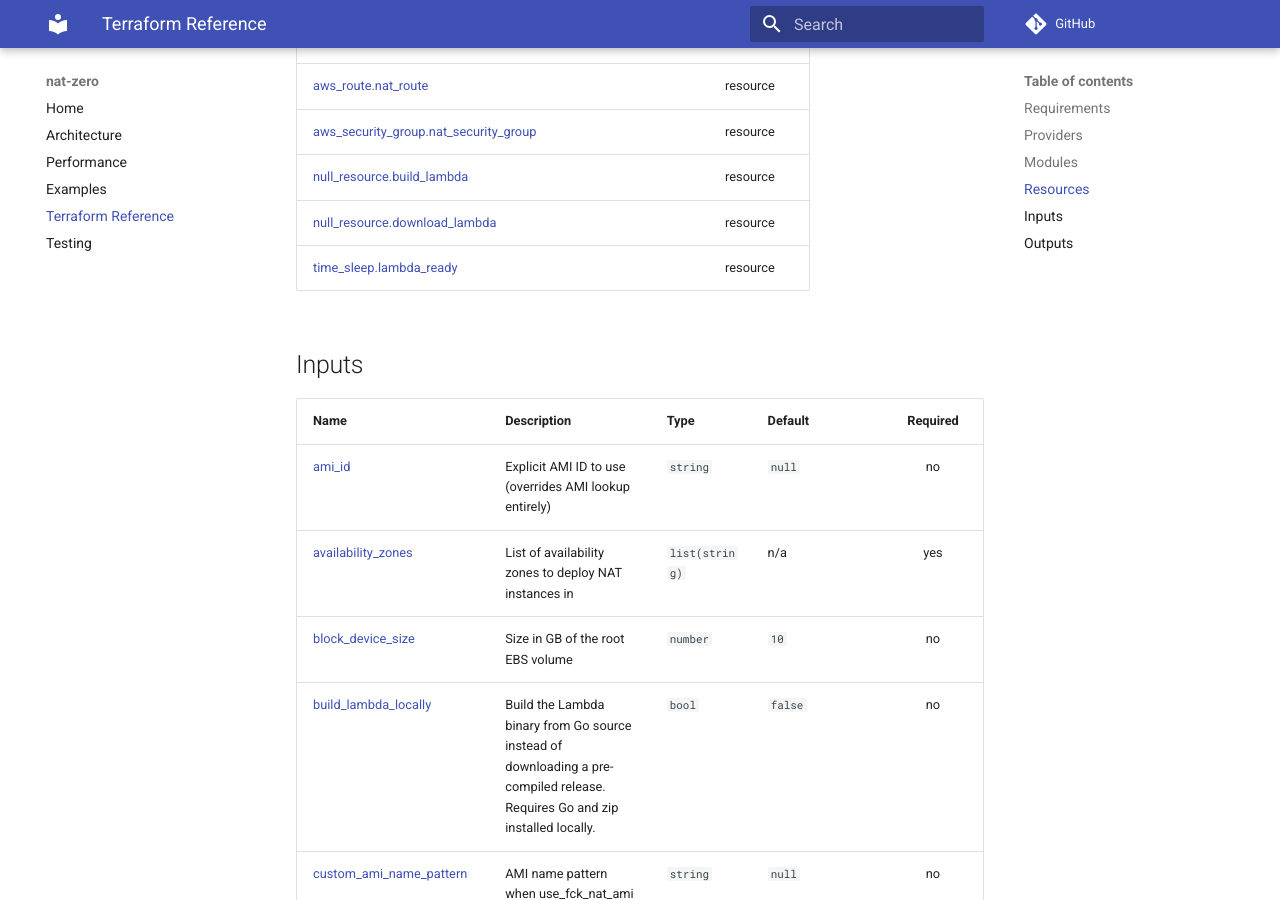
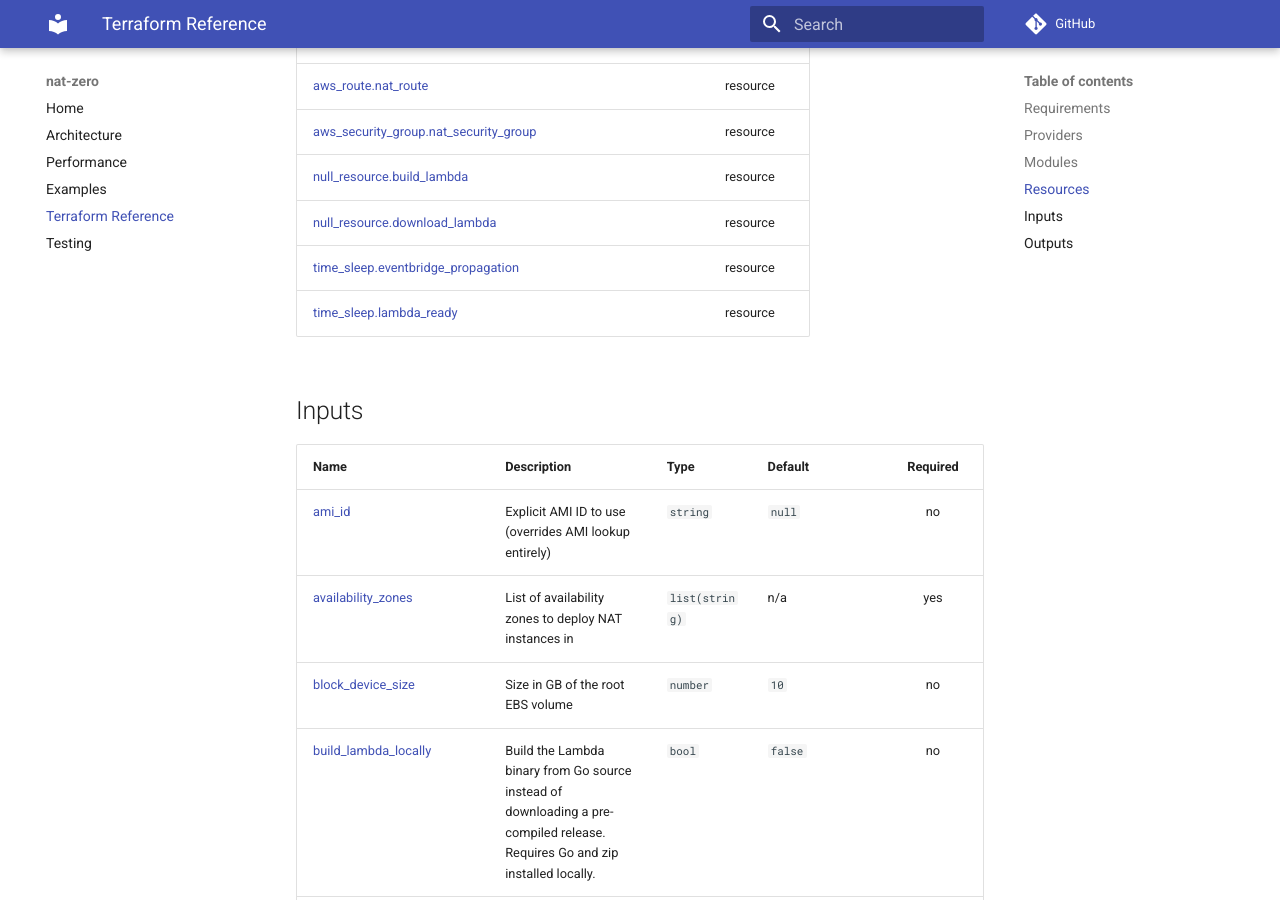
Before and after one commit to MachineDotDev/nat-zero, an MkDocs documentation site: the page built from docs/REFERENCE.md, in a window 1280 px wide and 900 px high, scrolled down 1636 px. Built offline with MkDocs 1.6.1 and Material for MkDocs 9.7.7, drawn with Linux system fonts in a browser that asks for light colours; comment, search, counter and statistics services are not loaded.

Commit message:
docs: add missing time_sleep.eventbridge_propagation to terraform-docs
Co-Authored-By: Claude Opus 4.5 <noreply@anthropic.com>

```diff
--- a/docs/REFERENCE.md
+++ b/docs/REFERENCE.md
@@ -42,6 +42,7 @@ No modules.
 | [aws_security_group.nat_security_group](https://registry.terraform.io/providers/hashicorp/aws/latest/docs/resources/security_group) | resource |
 | [null_resource.build_lambda](https://registry.terraform.io/providers/hashicorp/null/latest/docs/resources/resource) | resource |
 | [null_resource.download_lambda](https://registry.terraform.io/providers/hashicorp/null/latest/docs/resources/resource) | resource |
+| [time_sleep.eventbridge_propagation](https://registry.terraform.io/providers/hashicorp/time/latest/docs/resources/sleep) | resource |
 | [time_sleep.lambda_ready](https://registry.terraform.io/providers/hashicorp/time/latest/docs/resources/sleep) | resource |
 
 ## Inputs
```
Also changed, not shown: README.md (+1 -0 lines).
